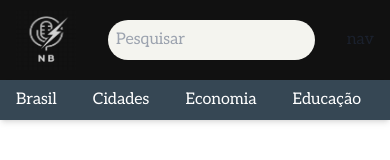
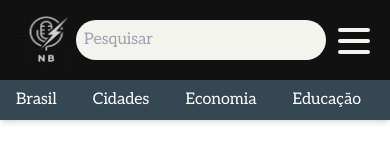
Before and after one commit to fbciriaco/news-app, a Next.js app: page / in a window 390 px wide. Shown: the top 160 px of the page. Built offline with nearby package versions, Linux system fonts and the light colour scheme.

Commit message:
Added burger menu

```diff
--- a/package.json
+++ b/package.json
@@ -18,6 +18,7 @@
     "react": "^18",
     "react-dom": "^18",
     "slate": "^0.103.0",
+    "styled-components": "^6.1.11",
     "ua-parser-js": "^1.0.37"
   },
   "devDependencies": {
--- /dev/null
+++ b/src/app/_components/Nav/BurgerNav.tsx
@@ -0,0 +1,58 @@
+import { useState } from "react";
+import styled from "styled-components";
+
+const StyledBurger = styled.div<{ open: boolean }>`
+  width: 2rem;
+  height: 2rem;
+  position: fixed;
+  top: 25px;
+  right: 20px;
+  z-index: 20;
+  display: flex;
+  justify-content: space-around;
+  flex-flow: column nowrap;
+
+  div {
+    width: 2rem;
+    height: 0.25rem;
+    background-color: ${({ open }) => (open ? "#F4F4EF" : "#F4F4EF")};
+    border-radius: 10px;
+    transform-origin: 1px;
+    transition: all 0.3s linear;
+    &:nth-child(1) {
+      transform: ${({ open }) => (open ? "rotate(45deg)" : "rotate(0)")};
+    }
+    &:nth-child(2) {
+      transform: ${({ open }) => (open ? "translateX(100%)" : "translateX(0)")};
+      opacity: ${({ open }) => (open ? 0 : 1)};
+    }
+    &:nth-child(3) {
+      transform: ${({ open }) => (open ? "rotate(-45deg)" : "rotate(0)")};
+    }
+  }
+`;
+
+export const BurgerNav = ({ links }) => {
+  const [open, setOpen] = useState(false);
+  return (
+    <>
+      <StyledBurger open={open} onClick={() => setOpen(!open)}>
+        <div />
+        <div />
+        <div />
+      </StyledBurger>
+    </>
+  );
+};
+
+// <Menu right styles={styles}>
+//   <a id="home" className="menu-item" href="/">
+//     Home
+//   </a>
+//   <a id="about" className="menu-item" href="/about">
+//     About
+//   </a>
+//   <a id="contact" className="menu-item" href="/contact">
+//     Contact
+//   </a>
+// </Menu>
--- a/src/app/_components/Nav/Nav.tsx
+++ b/src/app/_components/Nav/Nav.tsx
@@ -4,16 +4,18 @@ import SectionContainer from "../Layout/SectionContainer";
 import { Logo } from "../Logo/Logo";
 import { SearchInput } from "../SearchInput/SeachInput";
 import { NavLinksContainer } from "./NavLinksContainer";
+import { isMobileDeviceSSR } from "@/app/_utils/serverResponsive";
 
 const Nav: React.FC = () => {
+  const isMobileSSR = isMobileDeviceSSR();
   return (
     <nav className="h-[80px] bg-main flex w-full shadow-md">
       <SectionContainer customClasses="flex justify-between items-center py-[10px]">
         <Logo />
-        <div className="flex-1 mx-8">
+        <div className="flex-1 ml-0 mr-12 md:mx-8">
           <SearchInput />
         </div>
-        <NavLinksContainer />
+        <NavLinksContainer isMobileSSR={isMobileSSR} />
       </SectionContainer>
     </nav>
   );
--- a/src/app/_components/Nav/NavLinksContainer.tsx
+++ b/src/app/_components/Nav/NavLinksContainer.tsx
@@ -3,16 +3,18 @@
 import { useClientMediaQuery } from "@/app/_hooks/useClientMediaQuery";
 import { MOCK_LINKS } from "@/app/_mock/mock";
 import { CustomLink } from "../Link/Link";
+import { BurgerNav } from "./BurgerNav";
 
-export const NavLinksContainer = () => {
+export const NavLinksContainer = ({ isMobileSSR = false }) => {
   const isSmallerScreen = useClientMediaQuery("(max-width: 1024px)");
-  return !isSmallerScreen ? (
+
+  return isMobileSSR || isSmallerScreen ? (
+    <BurgerNav links={MOCK_LINKS} />
+  ) : (
     <div className="flex gap-4">
       {MOCK_LINKS.map(({ path, text }) => (
         <CustomLink text={text} path={path} key={path} />
       ))}
     </div>
-  ) : (
-    <div>nav</div>
   );
 };
```
Also changed, not shown: 1 other file (tests, documents, lock files or other folders).
